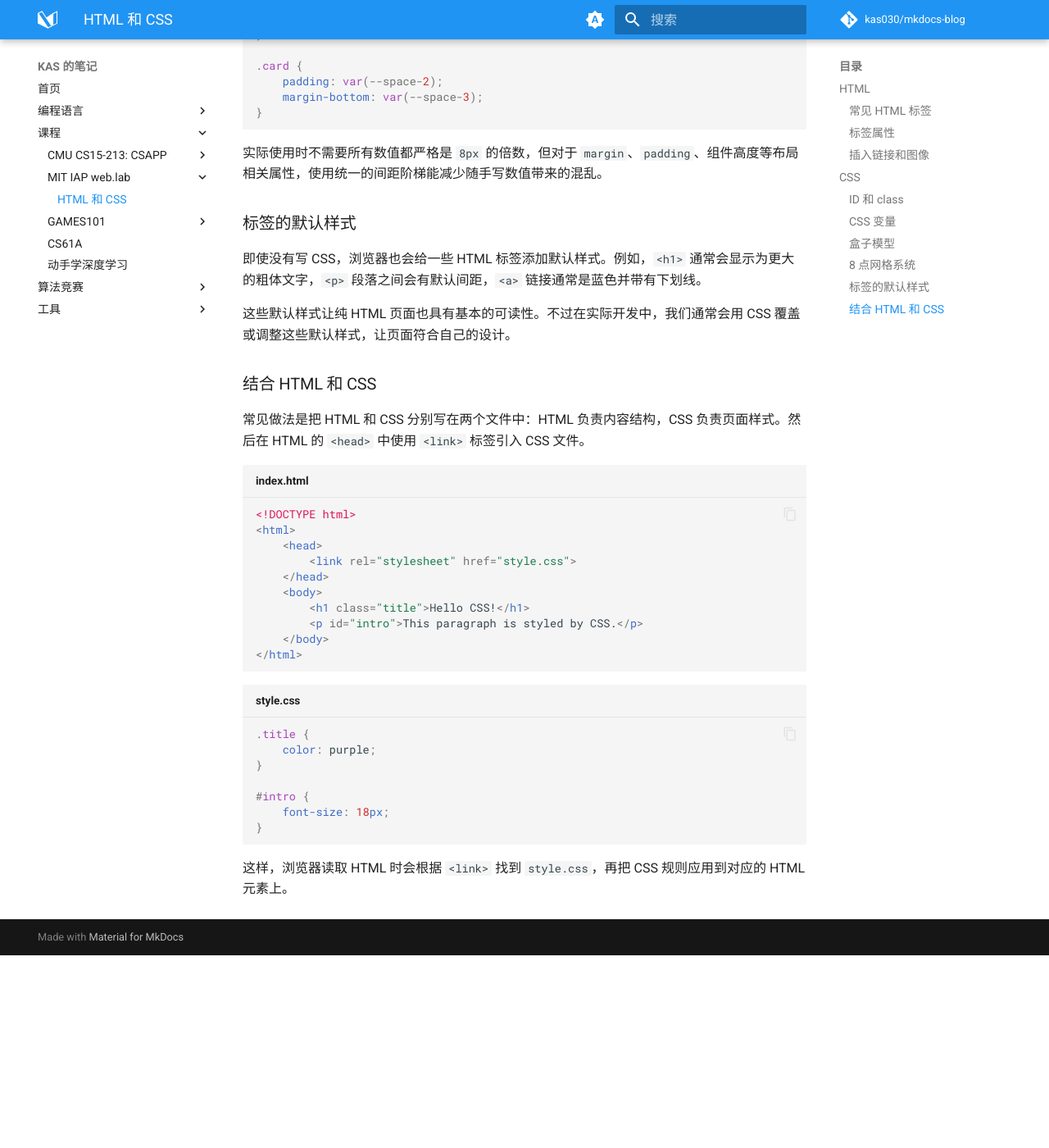
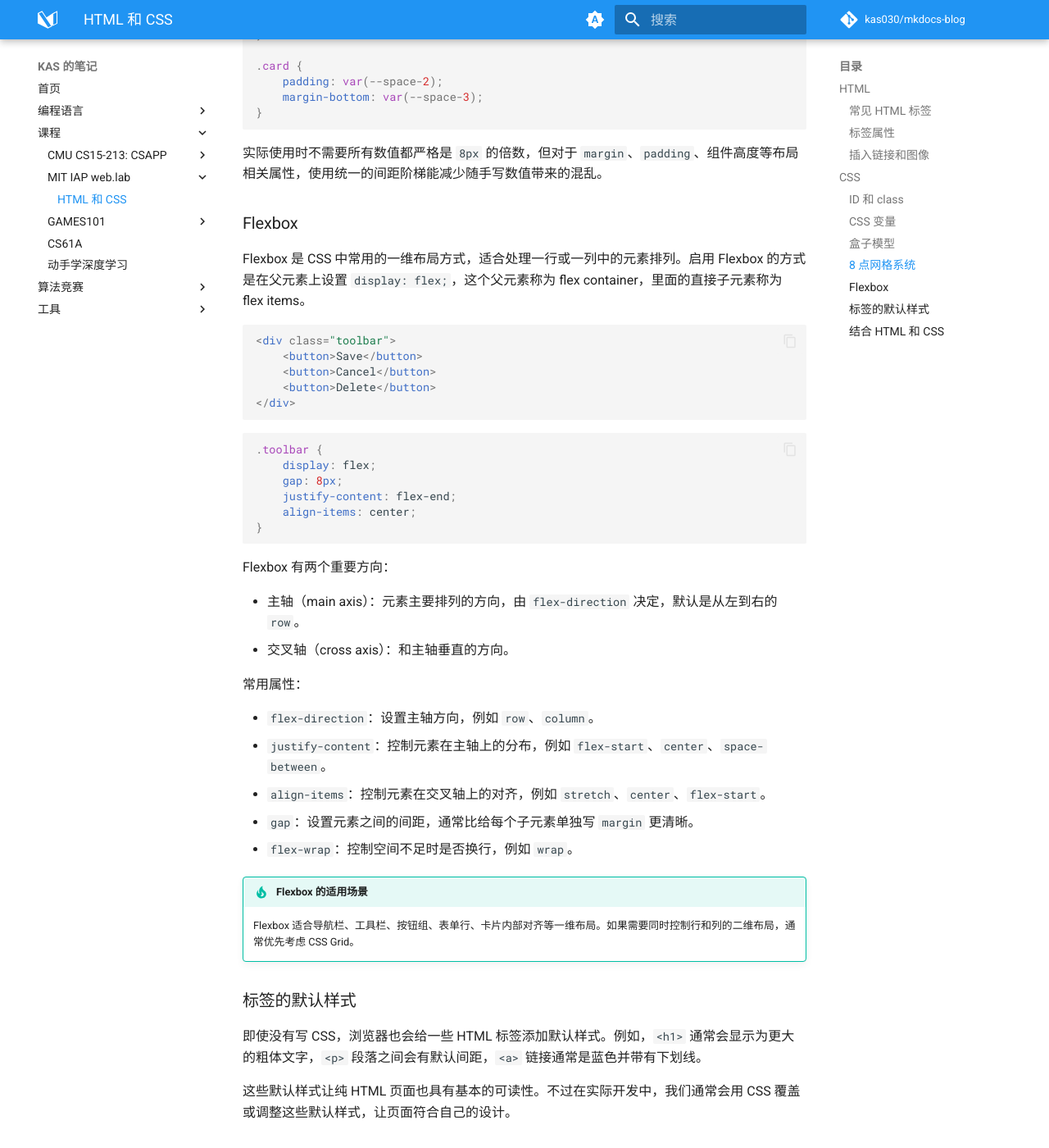
Before and after one commit to kas030/mkdocs-blog, an MkDocs documentation site: the page built from blog/docs/courses/mit-iap-weblab/html-and-css.md, in a window 1280 px wide and 1400 px high, scrolled down 6035 px. Shown: the whole window at 82% size. Built offline with MkDocs 1.6.1 and Material for MkDocs 9.7.7, drawn with Linux system fonts in a browser that asks for light colours; comment, search, counter and statistics services are not loaded; before the commit the page ends 7200 px from its top, so only the background shows below that.

Commit message:
docs(weblab): add flexbox

````diff
--- a/blog/docs/courses/mit-iap-weblab/html-and-css.md
+++ b/blog/docs/courses/mit-iap-weblab/html-and-css.md
@@ -261,6 +261,44 @@ CSS 变量适合存放主题色、间距、字体大小等会反复出现的值
 
 实际使用时不需要所有数值都严格是 `8px` 的倍数，但对于 `margin`、`padding`、组件高度等布局相关属性，使用统一的间距阶梯能减少随手写数值带来的混乱。
 
+### Flexbox
+
+Flexbox 是 CSS 中常用的一维布局方式，适合处理一行或一列中的元素排列。启用 Flexbox 的方式是在父元素上设置 `display: flex;`，这个父元素称为 flex container，里面的直接子元素称为 flex items。
+
+```html
+<div class="toolbar">
+    <button>Save</button>
+    <button>Cancel</button>
+    <button>Delete</button>
+</div>
+```
+
+```css
+.toolbar {
+    display: flex;
+    gap: 8px;
+    justify-content: flex-end;
+    align-items: center;
+}
+```
+
+Flexbox 有两个重要方向：
+
+- 主轴（main axis）：元素主要排列的方向，由 `flex-direction` 决定，默认是从左到右的 `row`。
+- 交叉轴（cross axis）：和主轴垂直的方向。
+
+常用属性：
+
+- `flex-direction`：设置主轴方向，例如 `row`、`column`。
+- `justify-content`：控制元素在主轴上的分布，例如 `flex-start`、`center`、`space-between`。
+- `align-items`：控制元素在交叉轴上的对齐，例如 `stretch`、`center`、`flex-start`。
+- `gap`：设置元素之间的间距，通常比给每个子元素单独写 `margin` 更清晰。
+- `flex-wrap`：控制空间不足时是否换行，例如 `wrap`。
+
+!!! tip "Flexbox 的适用场景"
+
+    Flexbox 适合导航栏、工具栏、按钮组、表单行、卡片内部对齐等一维布局。如果需要同时控制行和列的二维布局，通常优先考虑 CSS Grid。
+
 ### 标签的默认样式
 
 即使没有写 CSS，浏览器也会给一些 HTML 标签添加默认样式。例如，`<h1>` 通常会显示为更大的粗体文字，`<p>` 段落之间会有默认间距，`<a>` 链接通常是蓝色并带有下划线。
````
